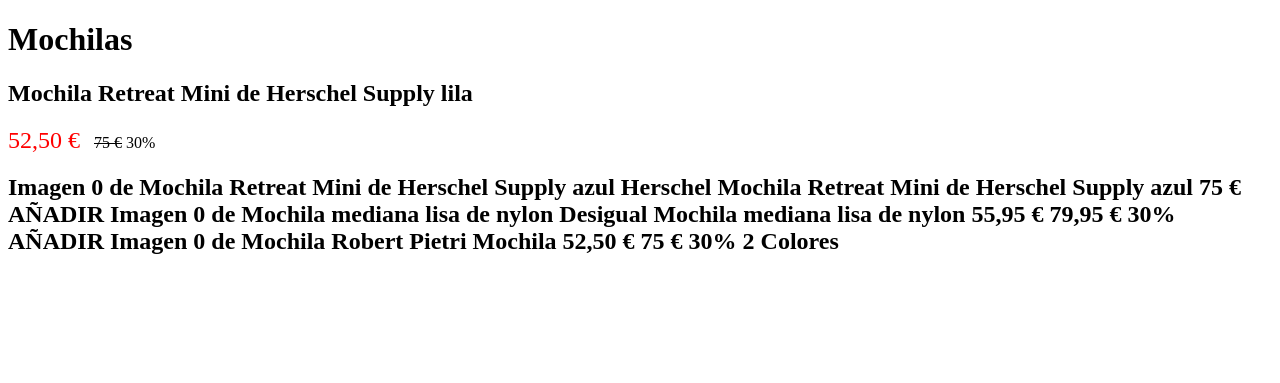
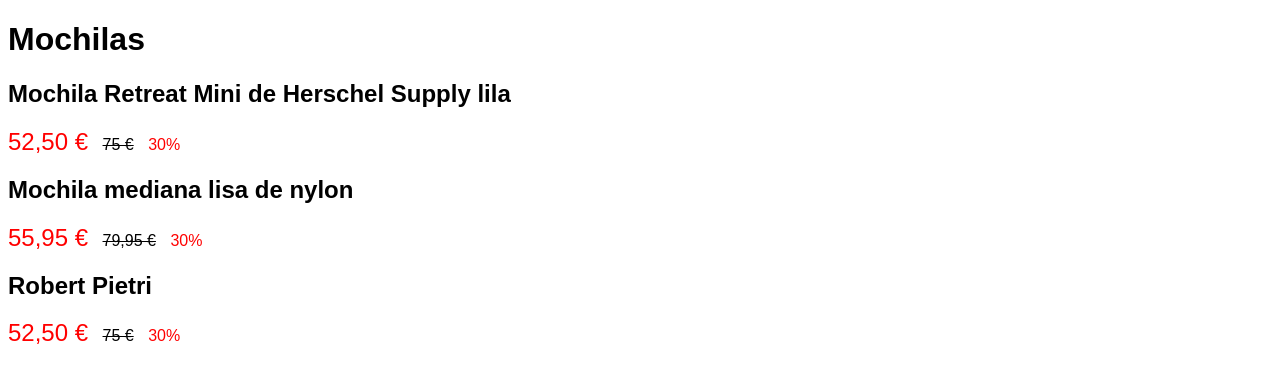
Before and after one commit to alexcgar/EOI_FrontEnd2024, a PHP site: page /ofertas_mochilas.html in a window 1280 px wide. Shown: the top 383 px of the page. Run offline with PHP 8.4, Linux system fonts and the light colour scheme.

Commit message:
Más ofertas

```diff
--- a/HTML/estilos.css
+++ b/HTML/estilos.css
@@ -1,6 +1,18 @@
+body {
+    font-family: sans-serif;
+}
+
 ins {
     font-size: 150%;
     color: red;
     margin-right: 10px;
     text-decoration: none;
 }
+
+del {
+    margin-right: 10px;
+}
+
+.porcentaje {
+    color: red
+}
--- a/HTML/ofertas_mochilas.html
+++ b/HTML/ofertas_mochilas.html
@@ -13,36 +13,22 @@
     <p>
         <ins>52,50 €</ins>
         <del>75 €</del>
-        30%
+        <span class="porcentaje">30%</span>
     </p>
 
-    <h2>Imagen 0 de Mochila Retreat Mini de Herschel Supply azul
-Herschel
+    <h2>Mochila mediana lisa de nylon</h2>
+    <p>
+        <ins>55,95 €</ins>
+        <del>79,95 €</del>
+        <span class="porcentaje">30%</span>
+    </p>
 
-Mochila Retreat Mini de Herschel Supply azul
-75 €
-
-
-AÑADIR
-Imagen 0 de Mochila mediana lisa de nylon
-Desigual
-
-Mochila mediana lisa de nylon
-55,95 €
-79,95 €
-30%
-
-
-AÑADIR
-Imagen 0 de Mochila
-Robert Pietri
-
-Mochila
-52,50 €
-75 €
-30%
-
-2 Colores
+    <h2>Robert Pietri</h2>
+    <p>
+        <ins>52,50 €</ins>
+        <del>75 €</del>
+        <span class="porcentaje">30%</span>
+    </p>
 
 </body>
 </html>
```
